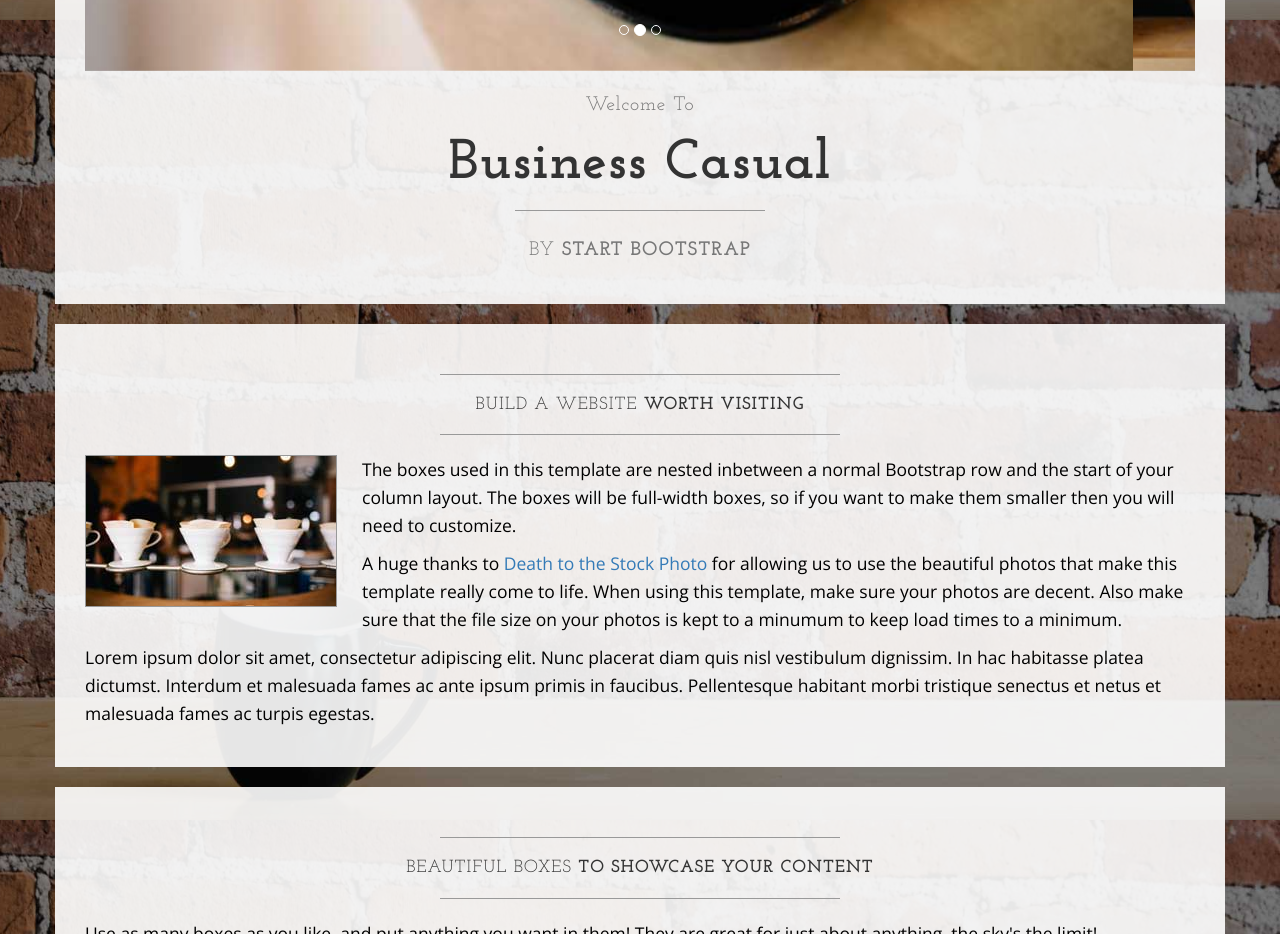
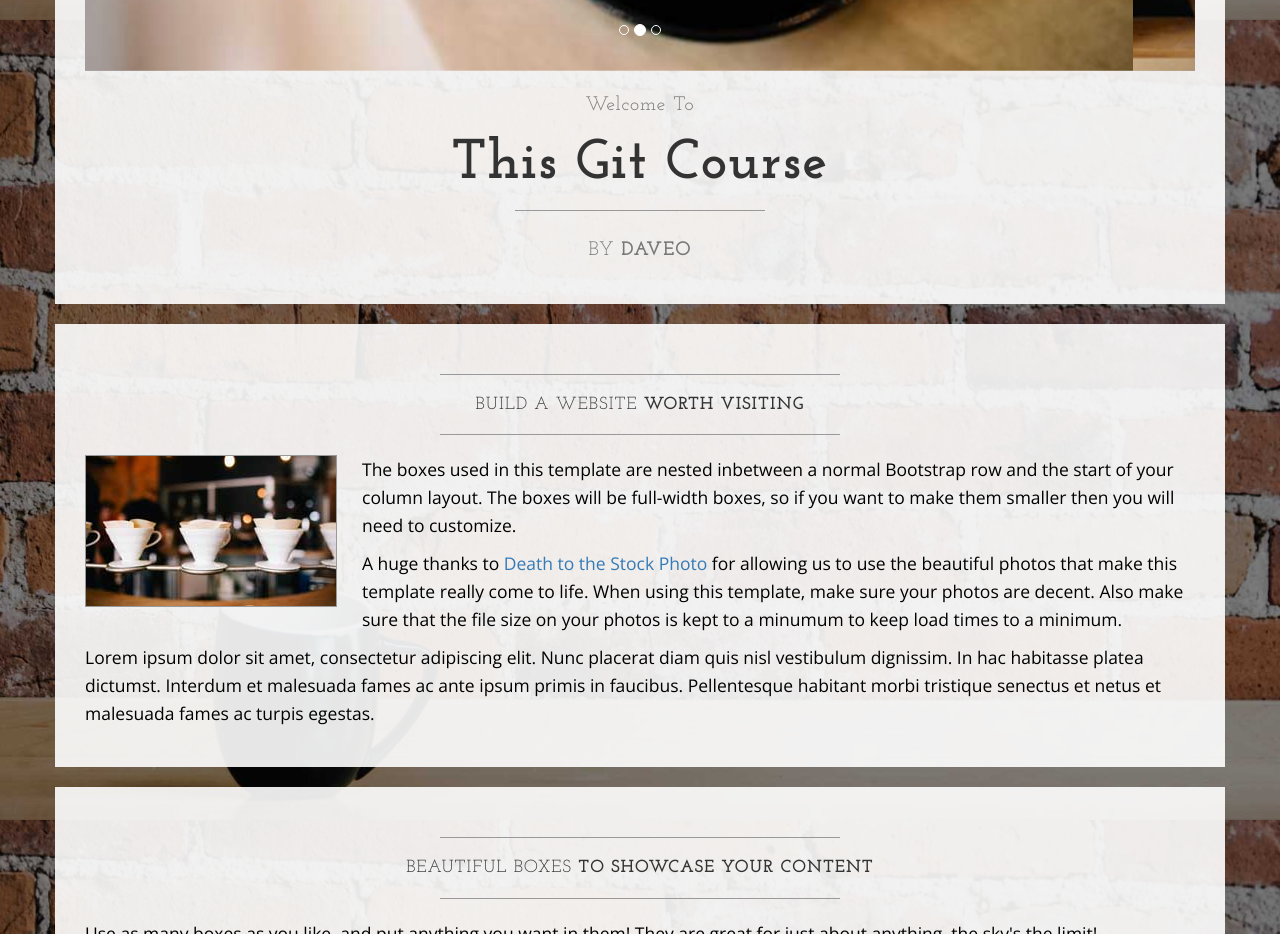
Before and after one commit to daveo1234/learnable-course, a plain HTML site: page index.html in a window 1280 px wide. Shown: the part 780-1714 px from the top of the page. Drawn offline with nearby package versions, Linux system fonts and the light colour scheme.

Commit message:
changed items after carousel

```diff
--- a/index.html
+++ b/index.html
@@ -108,11 +108,11 @@
                     <h2 class="brand-before">
                         <small>Welcome to</small>
                     </h2>
-                    <h1 class="brand-name">Business Casual</h1>
+                    <h1 class="brand-name">This Git Course</h1>
                     <hr class="tagline-divider">
                     <h2>
                         <small>By
-                            <strong>Start Bootstrap</strong>
+                            <strong>DaveO</strong>
                         </small>
                     </h2>
                 </div>
```
